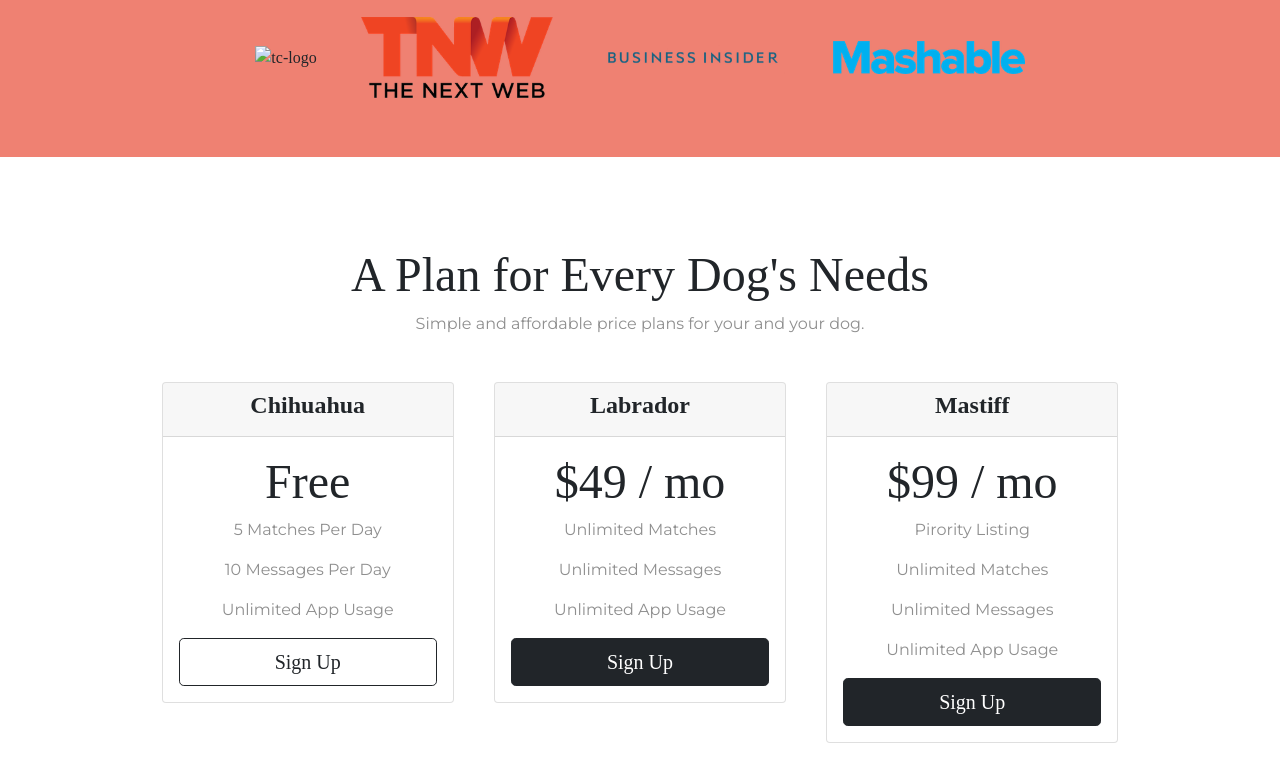
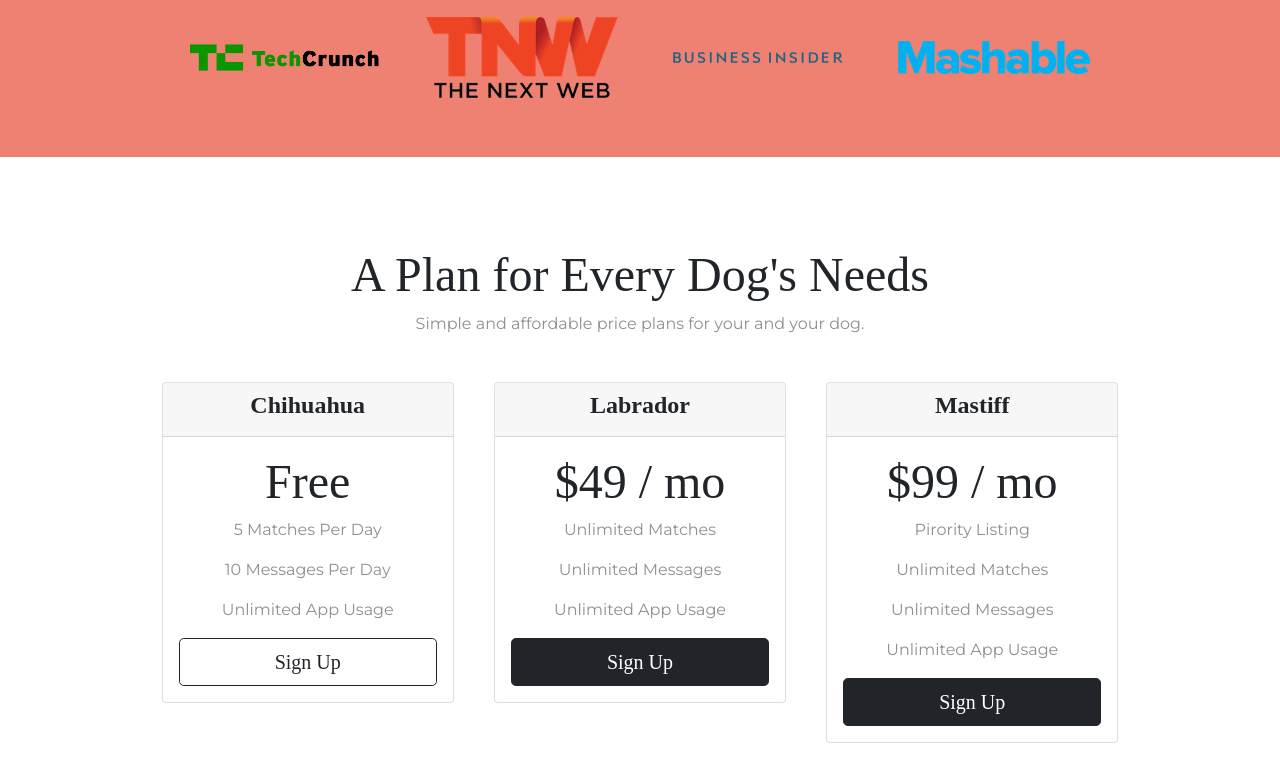
Before and after one commit to brunorimassa/CV, a plain HTML site: page index.html in a window 1280 px wide. Shown: the part 1519-2300 px from the top of the page. Drawn offline with nearby package versions, Linux system fonts and the light colour scheme.

Commit message:
Update index.html

```diff
--- a/index.html
+++ b/index.html
@@ -145,7 +145,7 @@
   <!-- Press -->
 
   <section class="colored-section" id="press">
-    <img class="press-logo" src="images/techcrunch.png" alt="tc-logo">
+    <img class="press-logo" src="images/tcrunch.png" alt="tc-logo">
     <img class="press-logo" src="images/tnw.png" alt="tnw-logo">
     <img class="press-logo" src="images/bizinsider.png" alt="biz-insider-logo">
     <img class="press-logo" src="images/mashable.png" alt="mashable-logo">
```
